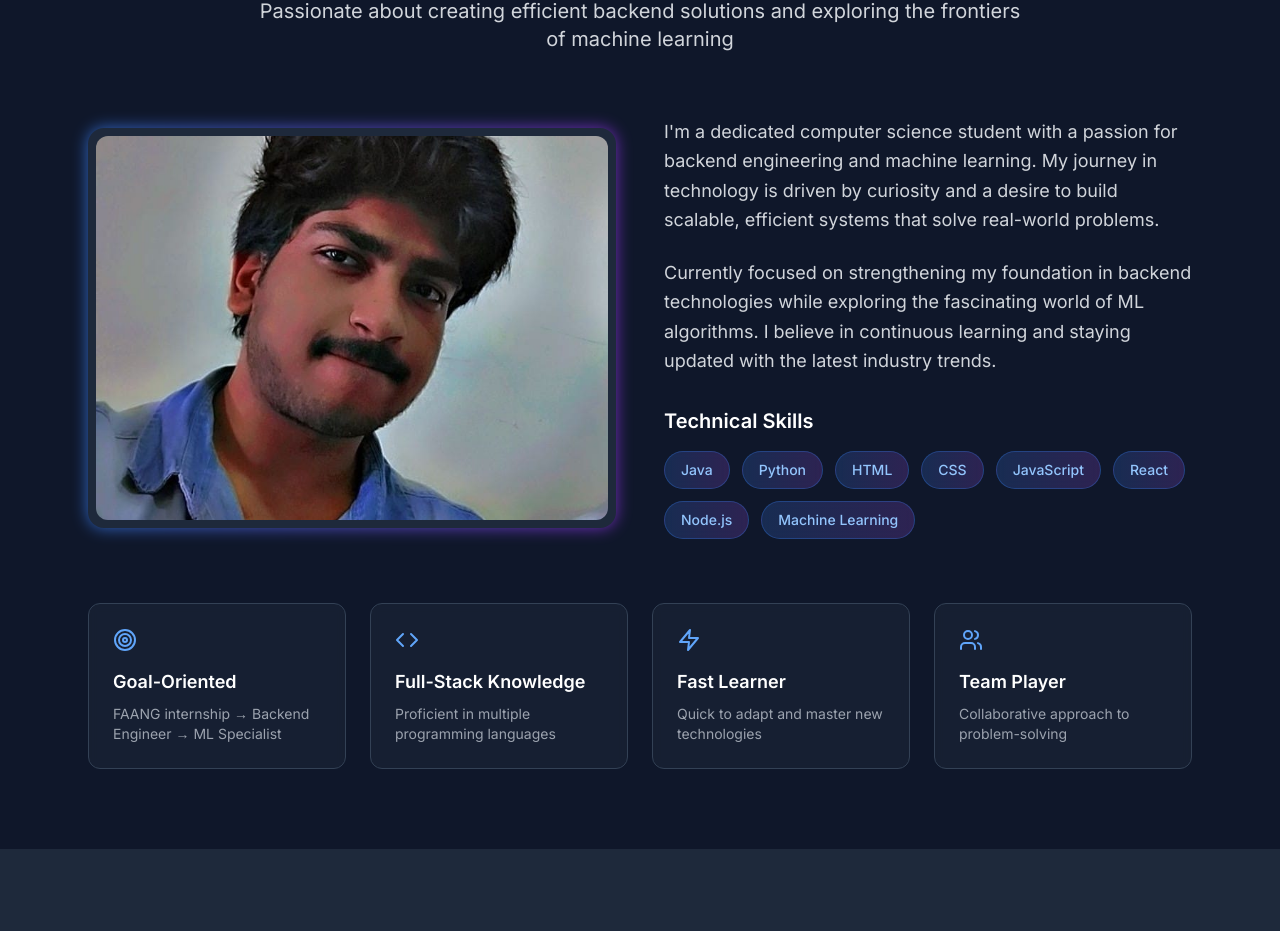
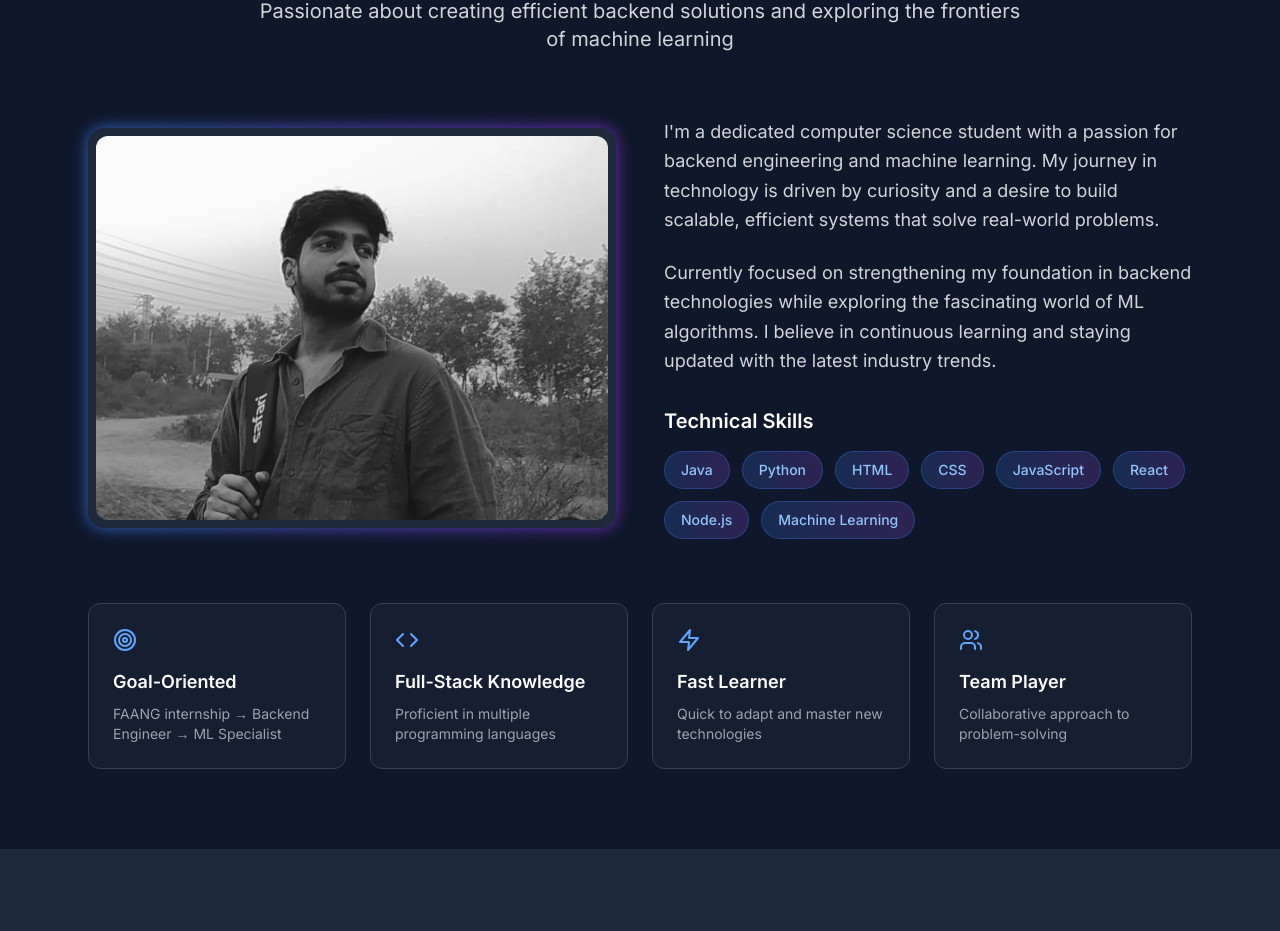
Before and after one commit to AppasaniKarthikeya/Personal_Portfolio, a React (Vite) app: page / in a window 1280 px wide. Shown: the part 955-1886 px from the top of the page. Built offline with nearby package versions, Linux system fonts and the light colour scheme.

Commit message:
Update About.tsx

```diff
--- a/src/components/About.tsx
+++ b/src/components/About.tsx
@@ -47,7 +47,7 @@ export default function About() {
             <div className="absolute inset-0 bg-gradient-to-r from-blue-500 to-purple-600 rounded-2xl blur opacity-75 group-hover:opacity-100 transition duration-300"></div>
             <div className="relative bg-slate-800 rounded-2xl p-2">
               <img
-                src="/WhatsApp Image 2025-08-13 at 17.45.28_63e18480.jpg"
+                src="/pfpjpg.jpg"
                 alt="Karthikeya - Backend Engineer"
                 className="w-full h-96 object-cover rounded-xl"
               />
```
